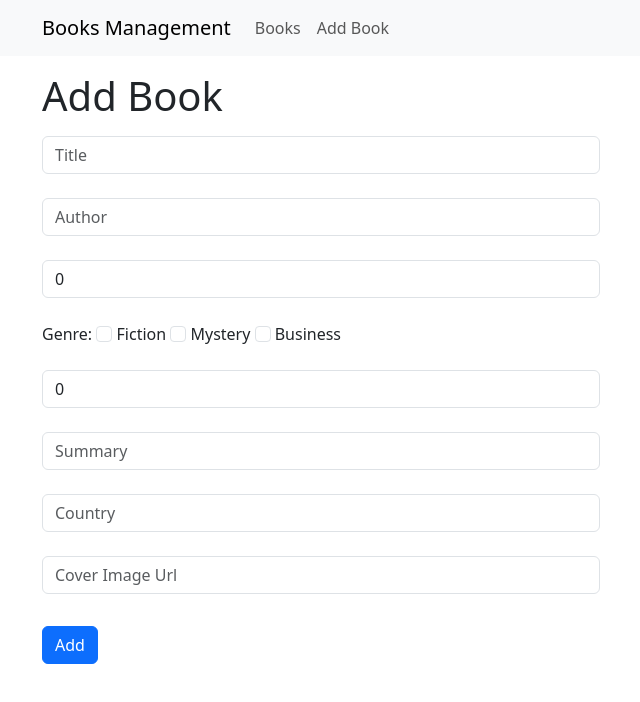
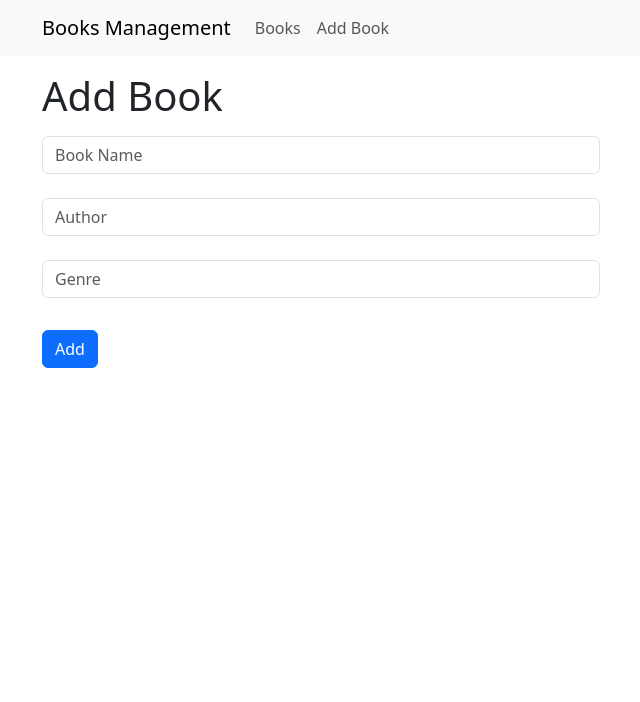
Before and after one commit to Rekhakumari28/Book_Management_Frontend, a React (Vite) app: page /addBook in a window 1280 px wide. Shown: the top 702 px of the page, without its empty margins (40-680 px from the left). Built offline with nearby package versions, Linux system fonts and the light colour scheme.

Commit message:
modify style in add book component

```diff
--- a/src/compoments/AddBook.jsx
+++ b/src/compoments/AddBook.jsx
@@ -5,49 +5,26 @@ import { addBookAsync } from "../feachers/bookSlice";
 import { useNavigate } from "react-router-dom";
 
 const AddBook = () => {
-  const [title, setTitle] = useState("");
+  const [bookName, setBookName] = useState("");
   const [author, setAuthor] = useState("");
-  const [publishedYear, setPublishedYear] = useState(0);
+
   const [genre, setGener] = useState("");
-  const [rating, setRating] = useState(0);
-  const [summary, setSummary] = useState("");
-  const [country, setCountry] = useState("");
-  const [coverImageUrl, setCoverImageUrl] = useState("");
 
   const dispatch = useDispatch();
   const navigate = useNavigate();
 
-  const handleGener = (event) => {
-    const { checked, value } = event.target;
-    if (checked) {
-      setGener((prev) => [...prev, value]);
-    } else {
-      setGener((prev) => prev.filter((prev) => prev != value));
-    }
-  };
-
   const handleSubmit = (e) => {
     e.preventDefault();
     const newBook = {
-      title,
+      bookName,
       author,
-      publishedYear: parseInt(publishedYear),
       genre,
-      rating: parseInt(rating),
-      summary,
-      country,
-      coverImageUrl
     };
     dispatch(addBookAsync(newBook));
-    setTitle("");
+    setBookName("");
     setAuthor("");
-    setPublishedYear("");
     setGener("");
-    setRating("");
-    setSummary("");
-    setCountry("");
-    setCoverImageUrl("")
-    // navigate("/");
+    navigate("/");
   };
   return (
     <>
@@ -59,9 +36,9 @@ const AddBook = () => {
             style={{ width: "50%" }}
             className="form-control "
             type="text"
-            placeholder="Title"
-            value={title}
-            onChange={(event) => setTitle(event.target.value)}
+            placeholder="Book Name"
+            value={bookName}
+            onChange={(event) => setBookName(event.target.value)}
           />
           <br />
           <input
@@ -72,87 +49,17 @@ const AddBook = () => {
             value={author}
             onChange={(event) => setAuthor(event.target.value)}
           />
+
           <br />
           <input
-            style={{ width: "50%" }}
-            className="form-control"
-            type="Number"
-            placeholder="Publish Year"
-            value={publishedYear}
-            onChange={(event) => setPublishedYear(event.target.value)}
-          />
-          <br />
-          <label>Genre: </label>{" "}
-          <label>
-            <input
-              className="form-check-input"
-              type="checkbox"
-              name="genre"
-              value="Fiction"
-              checked={genre.includes("Fiction")}
-              onChange={handleGener}
-            />{" "}
-            Fiction{"   "}
-          </label>{" "}
-          <label>
-            <input
-              className="form-check-input"
-              type="checkbox"
-              name="genre"
-              value="Mystery"
-              checked={genre.includes("Mystery")}
-              onChange={handleGener}
-            />{" "}
-            Mystery{"   "}
-          </label>{" "}
-          <label>
-            <input
-              className="form-check-input"
-              type="checkbox"
-              name="genre"
-              value="Business"
-              checked={genre.includes("Business")}
-              onChange={handleGener}
-            />{" "}
-            Business
-          </label>
-          <br />
-          <br />
-          <input
-            style={{ width: "50%" }}
-            className="form-control"
-            type="number"
-            placeholder="Rating"
-            value={rating}
-            onChange={(event) => setRating(event.target.value)}
-          />
-          <br />
-          <input
-            style={{ width: "50%" }}
+           style={{ width: "50%" }}
             className="form-control"
             type="text"
-            placeholder="Summary"
-            value={summary}
-            onChange={(event) => setSummary(event.target.value)}
+             placeholder="Genre"
+            value={genre}
+            onChange={(event) => setGener(event.target.value)}
           />
-          <br />
-          <input
-            style={{ width: "50%" }}
-            className="form-control"
-            type="text"
-            placeholder="Country"
-            value={country}
-            onChange={(event) => setCountry(event.target.value)}
-          />
-          <br />
-          <input
-            style={{ width: "50%" }}
-            className="form-control"
-            type="text"
-            placeholder="Cover Image Url"
-            value={coverImageUrl}
-            onChange={(event) => setCoverImageUrl(event.target.value)}
-          />
+
           <br />
           <button className="btn btn-primary my-2" type="submit">
             Add
--- a/src/feachers/bookSlice.js
+++ b/src/feachers/bookSlice.js
@@ -2,7 +2,7 @@ import { createAsyncThunk, createSlice } from "@reduxjs/toolkit";
 import axios from "axios";
 
 export const fetchBooks = createAsyncThunk("books/fetcBooks", async()=>{
-    const response = await axios.get("https://book-management-backend-khaki.vercel.app/myBooks")
+    const response = await axios.get("https://book-management-backend-khaki.vercel.app/books")
     const data = response.data
     return data
 })
@@ -11,7 +11,7 @@ export const addBookAsync  = createAsyncThunk(
     "add/addBookAsync ",
     async (newBook) => {
       const response = await axios.post(
-        "https://book-management-backend-khaki.vercel.app/myBooks",
+        "https://book-management-backend-khaki.vercel.app/books",
         newBook
       );
       const data = response.data;
@@ -24,7 +24,7 @@ export const addBookAsync  = createAsyncThunk(
     "delete/deleteBookAsync",
     async (bookId) => {
       const response = await axios.delete(
-        `https://book-management-backend-khaki.vercel.app/myBooks/${bookId}`
+        `https://book-management-backend-khaki.vercel.app/books/${bookId}`
       );
       const data = response.data;
       return data;
```
